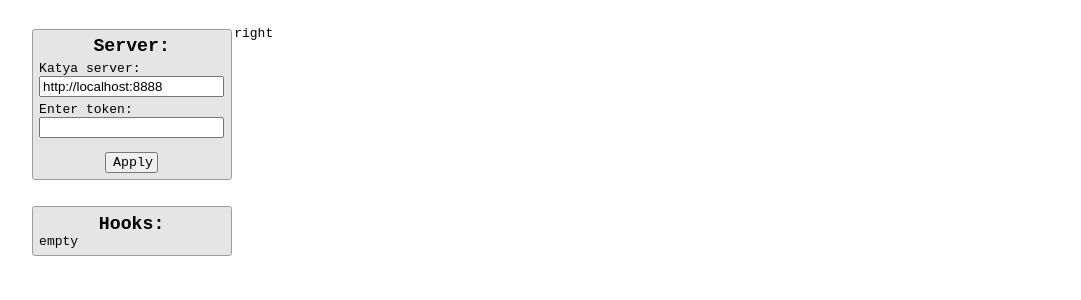
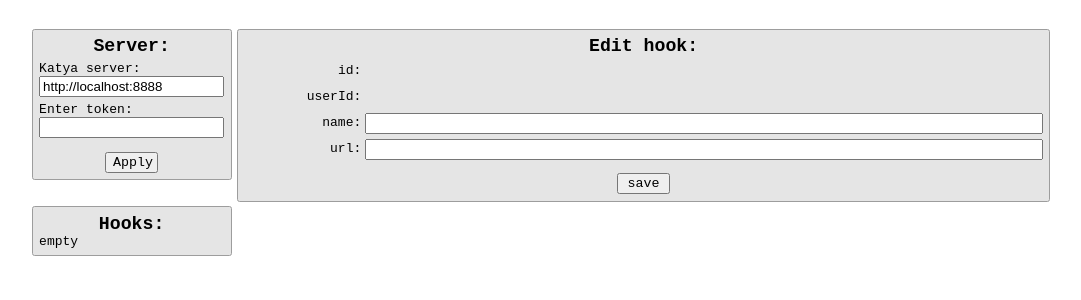
Before and after one commit to MatIvan/KatyaVirtBot-Web, a React (Create React App) app: page / in a window 1280 px wide. Shown: the top 300 px of the page, without its empty margins (99-1180 px from the left). Built offline with nearby package versions, Linux system fonts and the light colour scheme.

Commit message:
edit hook form: first part

```diff
--- a/src/components/App/App.css
+++ b/src/components/App/App.css
@@ -2,6 +2,10 @@
   display: flex;
   flex-direction: row;
   margin-top: 2em;
+}
+
+.body-right{
+  flex-grow: 1;
 }
 
 .form {
--- a/src/components/App/App.js
+++ b/src/components/App/App.js
@@ -5,11 +5,15 @@ import HookService from '../../service/HookService';
 import ApiService from '../../service/ApiService';
 import HookList from '../HookList/HookList';
 import TokenField from '../TokenField/TokenField';
+import HookEditor from '../HookEditor/HookEditor';
 import StorageService from '../../service/StorageService';
 
 function App() {
   const [hooks, setHooks] = useState();
   HookService.setHook('hooks', setHooks);
+
+  const [hook, setHook] = useState();
+  HookService.setHook('hook', setHook);
 
   return (
     <div className='body-grid'>
@@ -18,10 +22,12 @@ function App() {
           onEnter={(url, newToken) => { setToken(url, newToken) }} />
         <HookList
           hooks={hooks}
-          onSelect={(hookId) => { onHookSelect(hookId) }} />
+          onSelect={(hookId) => { setHook(hookId) }} />
       </div>
       <div className='body-right'>
-        right
+        <HookEditor
+          newHook={hook}
+        />
       </div>
     </div>
   );
@@ -34,8 +40,4 @@ function setToken(url, newToken) {
   ApiService.getAllHooks();
 }
 
-function onHookSelect(hook) {
-  console.log("hook: ", hook)
-}
-
 export default App;
--- /dev/null
+++ b/src/components/HookEditor/HookEditor.css
@@ -0,0 +1,33 @@
+.HookEditor {
+    display: flex;
+    flex-direction: column;
+}
+
+.HookEditorLine {
+    display: flex;
+    flex-direction: row;
+    margin-top: 0.4em;
+    height: 1.6em;
+}
+
+.HookEditorLine-caption {
+    width: 9em;
+    text-align: end;
+    margin-right: 0.3em;
+    padding-top: 0.1em;
+}
+
+.HookEditorLine-text {
+    flex-grow: 1;
+    padding-top: 0.1em;
+}
+
+.HookEditorLine-input {
+    flex-grow: 1;
+}
+
+.HookEditor-save-btn {
+    width: 4em;
+    align-self: center;
+    margin-top: 1em;
+}
--- /dev/null
+++ b/src/components/HookEditor/HookEditor.js
@@ -0,0 +1,52 @@
+//@ts-check
+import React, { useEffect, useState } from 'react';
+import './HookEditor.css';
+import HookEditorLine from './HookEditorLine';
+
+/**
+ * @typedef {import('../../service/ApiService').WebHook} WebHook
+ */
+
+/**
+ * @param {{newHook : WebHook | undefined}} props
+ */
+function HookEditor({ newHook }) {
+    const [id, setId] = useState(newHook?.id);
+    const [userId, setUserId] = useState(newHook?.userId);
+    const [name, setName] = useState(newHook?.name);
+    const [url, setUrl] = useState(newHook?.url);
+
+    useEffect(() => {
+        setId(newHook?.id);
+        setUserId(newHook?.userId);
+        setName(newHook?.name);
+        setUrl(newHook?.url);
+    }, [newHook]);
+
+    const onSave = () => {
+        /** @type {WebHook} */
+        const hook = {
+            id, userId, name, url,
+            condition: {
+                chatName: "",
+                contains: [],
+                startWith: [],
+                caseSensitive: false
+            }
+        }
+        console.log(hook);
+    }
+
+    return (
+        <div className='form HookEditor'>
+            <h1>Edit hook:</h1>
+            <HookEditorLine key='line-id' caption='id:' value={id} readOnly={true} />
+            <HookEditorLine key='line-userid' caption='userId:' value={userId} readOnly={true} />
+            <HookEditorLine key='line-name' caption='name:' value={name} onChange={(newName) => { setName(newName) }} />
+            <HookEditorLine key='line-url' caption='url:' value={url} onChange={(newUrl) => { setUrl(newUrl) }} />
+            <button className='HookEditor-save-btn' onClick={() => { onSave() }} >save</button>
+        </div>
+    );
+}
+
+export default HookEditor;
--- /dev/null
+++ b/src/components/HookEditor/HookEditorLine.js
@@ -0,0 +1,40 @@
+//@ts-check
+import React from 'react';
+
+/**
+ * @typedef {object} Params
+ * @property {string} caption
+ * @property {*} value
+ * @property {((val:*)=>void)=} onChange
+ * @property {boolean=} readOnly
+ */
+
+/**
+ * @param {Params} params
+ */
+function HookEditorLine({ caption, value, onChange, readOnly }) {
+    const isBool = typeof value === "boolean";
+    const inputType = isBool ? 'checkbox' : 'text';
+
+    return (
+        <div className='HookEditorLine'>
+            <div className='HookEditorLine-caption'>{caption}</div>
+            {readOnly ? (
+                <div className='HookEditorLine-text'>{value}</div>
+            ) : (
+                <input
+                    className='HookEditorLine-input'
+                    type={inputType}
+                    value={value === undefined ? '' : value}
+                    onChange={e => {
+                        if (onChange) onChange(
+                            isBool
+                                ? e.target.checked
+                                : (e.target.value === '' ? undefined : e.target.value))
+                    }} />
+            )}
+        </div>
+    );
+}
+
+export default HookEditorLine;
```
Also changed, not shown: src/service/ApiService.js (+6 -6 lines), 1 other file (tests, documents, lock files or other folders).
